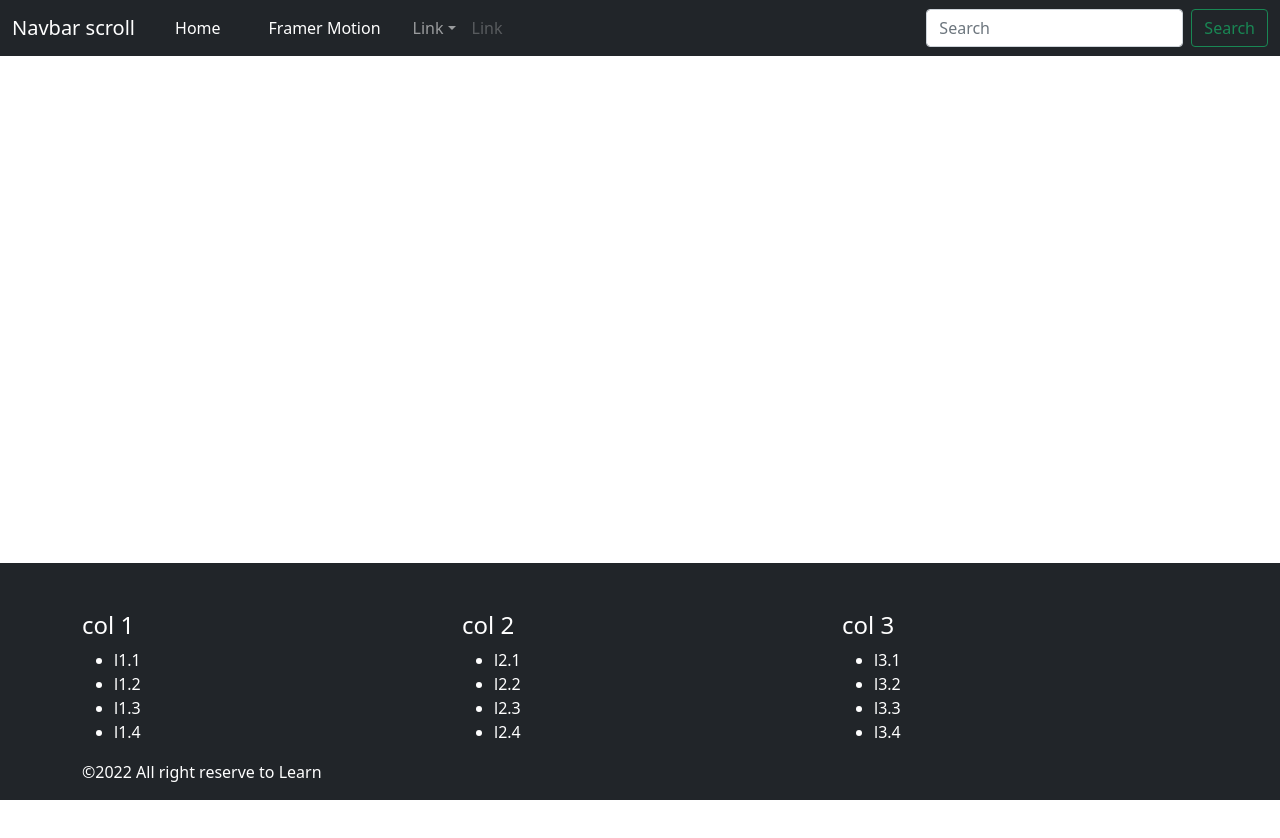
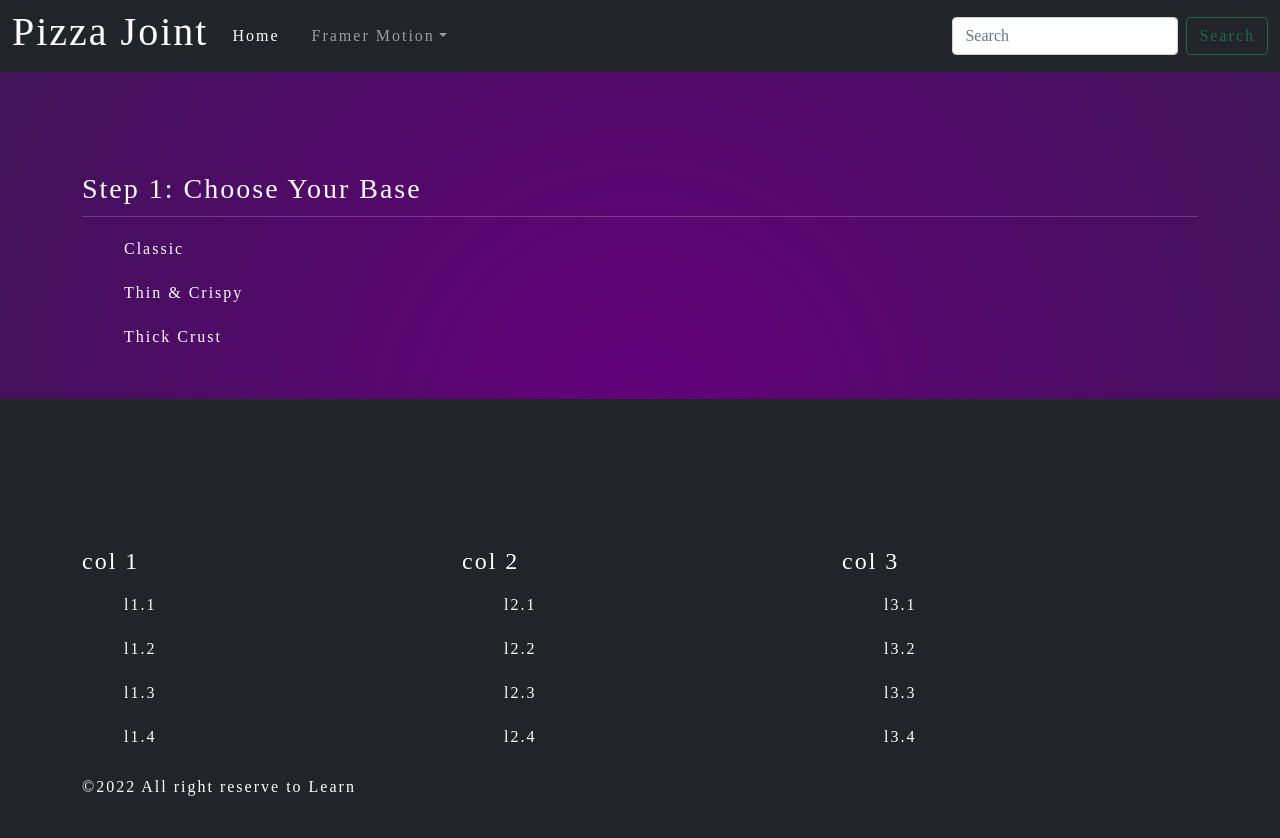
Before and after one commit to DzLearn/LearnReactApp, a React (Create React App) app: page /base in a window 1280 px wide. Shown: the top 838 px of the page. Before the commit the page ends 800 px from the top, so only its background shows below. Built offline with nearby package versions, Linux system fonts and the light colour scheme.

Commit message:
Framer Motion Project Setup

```diff
--- a/src/assets/styles/index.css
+++ b/src/assets/styles/index.css
@@ -1,13 +1,97 @@
-body {
+/* reset & common styles */
+body, ul, h1, h2, h3, p, button, a, div{
   margin: 0;
-  font-family: -apple-system, BlinkMacSystemFont, 'Segoe UI', 'Roboto', 'Oxygen',
-    'Ubuntu', 'Cantarell', 'Fira Sans', 'Droid Sans', 'Helvetica Neue',
-    sans-serif;
-  -webkit-font-smoothing: antialiased;
-  -moz-osx-font-smoothing: grayscale;
+  padding: 0;
+  color: white;
+  font-family: 'Quicksand';
+  letter-spacing: 2px;
+  list-style-type: none;
+  text-decoration: none;
+}
+body{
+  background: rgb(100,0,123);
+  background: radial-gradient(circle, rgba(100,0,123,1) 0%, rgba(62,20,86,1) 100%);
+  overflow: hidden;
+}
+button{
+  color: white;
+  padding: 10px 30px;
+  font-size: 1em;
+  background: transparent;
+  border-radius: 50px;
+  border: 1px solid white;
+  margin: 40px auto 0;
+  cursor: pointer;
+  opacity: 0.7;
+}
+.container{
+  max-width: 300px;
+  margin: 100px auto 40px;
+}
+.container h3{
+  padding-bottom: 10px;
+  margin-bottom: 10px;
+  border-bottom: 1px solid rgba(255,255,255,0.2);
+}
+.container li{
+  padding: 10px;
+  cursor: pointer;
 }
 
-code {
-  font-family: source-code-pro, Menlo, Monaco, Consolas, 'Courier New',
-    monospace;
+/* header */
+header{
+  display: flex;
+  padding: 40px;
+  align-items: center;
 }
+header .title{
+  flex-grow: 1;
+  margin-left: 20px;
+  font-size: 0.6em;
+}
+header h1{
+  border-bottom: 1px solid rgba(255,255,255,0.2);
+  padding-bottom: 10px;
+}
+header .pizza-svg {
+  width: 80px;
+  overflow: visible;
+  stroke: #fff;
+  stroke-width: 4;
+  stroke-linejoin: round;
+  stroke-linecap: round;
+}
+
+/* lists */
+li span.active{
+  font-weight: bold;
+}
+li span.active::before{
+  content: '>';
+  position: relative;
+  top: -2px;
+  margin-right: 6px;
+  transform: scale(0.8, 1);
+  display: inline-block;
+}
+
+/* pages */
+.home h2{
+  font-size: 2em;
+  margin-bottom: 30px;
+}
+.home.container,
+.order.container{
+  text-align: center;
+  max-width: 800px;
+}
+.home button{
+  color: white;
+  padding: 15px 30px;
+  font-size: 1.6em;
+  border: 3px solid white;
+  margin: 30px 20px;
+}
+.order p{
+  margin: 20px auto;
+}
--- /dev/null
+++ b/src/components/Base.js
@@ -0,0 +1,34 @@
+import React from 'react';
+import { Link } from 'react-router-dom';
+
+const Base = ({ addBase, pizza }) => {
+  const bases = ['Classic', 'Thin & Crispy', 'Thick Crust'];
+
+  return (
+    <div className="base container">
+
+      <h3>Step 1: Choose Your Base</h3>
+      <ul>
+        {bases.map(base => {
+          let spanClass = pizza.base === base ? 'active' : '';
+          return (
+            <li key={base} onClick={() => addBase(base)}>
+              <span className={spanClass}>{ base }</span>
+            </li>
+          )
+        })}
+      </ul>
+
+      {pizza.base && (
+        <div className="next">
+          <Link to="/toppings">
+            <button>Next</button>
+          </Link>
+        </div>
+      )}
+
+    </div>
+  )
+}
+
+export default Base;
--- /dev/null
+++ b/src/components/Order.js
@@ -0,0 +1,13 @@
+import React from 'react';
+
+const Order = ({ pizza }) => {
+  return (
+    <div className="container order">
+      <h2>Thank you for your order :)</h2>
+      <p>You ordered a {pizza.base} pizza with:</p>
+      {pizza.toppings.map(topping => <div key={topping}>{topping}</div>)}
+    </div>
+  )
+}
+
+export default Order;
--- /dev/null
+++ b/src/components/Toppings.js
@@ -0,0 +1,32 @@
+import React from 'react';
+import { Link } from 'react-router-dom';
+
+const Toppings = ({ addTopping, pizza }) => {
+  let toppings = ['mushrooms', 'peppers', 'onions', 'olives', 'extra cheese', 'tomatoes'];
+
+  return (
+    <div className="toppings container">
+
+      <h3>Step 2: Choose Toppings</h3>
+      <ul>
+        {toppings.map(topping => {
+          let spanClass = pizza.toppings.includes(topping) ? 'active' : '';
+          return (
+            <li key={topping} onClick={() => addTopping(topping)}>
+              <span className={spanClass}>{ topping }</span>
+            </li>
+          )
+        })}
+      </ul>
+
+      <Link to="/order">
+        <button>
+          Order
+        </button>
+      </Link>
+
+    </div>
+  )
+}
+
+export default Toppings;
--- a/src/layouts/Header.js
+++ b/src/layouts/Header.js
@@ -9,12 +9,21 @@ const linkStyle = {
   cursor: "pointer"
 };
 
+const bLinkStyle = {
+  margin: "1rem",
+  textDecoration: "none",
+  color: 'black',
+  cursor: "pointer"
+};
+
 export default function Header() {
   return (
     <div>
         <Navbar bg="dark" variant="dark">
           <Container fluid>
-          <Navbar.Brand href="#">Navbar scroll</Navbar.Brand>
+          <div className="title">
+            <h1>Pizza Joint</h1>
+          </div>
             <Navbar.Toggle aria-controls="navbarScroll" />
             <Navbar.Collapse id="navbarScroll">
               <Nav
@@ -23,18 +32,18 @@ export default function Header() {
                 navbarScroll
               >
                 <Nav.Link><Link to="/" style={linkStyle}>Home</Link></Nav.Link>
-              <Nav.Link><Link to="/motion" style={linkStyle}>Framer Motion</Link></Nav.Link>
-              <NavDropdown title="Link" id="navbarScrollingDropdown">
-                <NavDropdown.Item href="#action3">Action</NavDropdown.Item>
-                <NavDropdown.Item href="#action4">Another action</NavDropdown.Item>
+
+                <NavDropdown title="Framer Motion" id="navbarScrollingDropdown">
+                  <NavDropdown.Item>
+                    <Link to="/motion" style={bLinkStyle}>Slider</Link>
+                  </NavDropdown.Item>
+                  <NavDropdown.Item>Another action</NavDropdown.Item>
                   <NavDropdown.Divider />
                   <NavDropdown.Item href="#action5">
                     Something else here
                   </NavDropdown.Item>
                 </NavDropdown>
-              <Nav.Link href="#" disabled>
-                Link
-              </Nav.Link>
+
               </Nav>
               <Form className="d-flex">
                 <FormControl
@@ -49,5 +58,6 @@ export default function Header() {
           </Container>
         </Navbar>
     </div>
+
   )
 }
--- a/src/pages/Home.js
+++ b/src/pages/Home.js
@@ -23,16 +23,30 @@ export default function Home()
       .then( res => setData( res.data ) ).catch( err => console.log(err) )
   },[])
   return (
-    <div className='container'>
-      <div className='home-container'>
-        {data.map( ( data, index ) =>
-        {
-          return <Cards data={data} />
-        } )}
-      </div>
+    <div className="home container">
+      <h2>
+        Welcome to Pizza Joint
+      </h2>
+      <Link to="/base">
+        <button>
+          Create Your Pizza
+        </button>
+      </Link>
     </div>
+  )
+}
 
-  )
+function AddCards(props)
+{
+  return (
+    <div className='home-container'>
+      {/**<AddCards data={ data }/> */}
+      {props.data.map( ( data, index ) =>
+      {
+        return <Cards data={data} />
+      } )}
+    </div>
+  );
 }
 
 function Cards(props)
--- a/src/routes/Routes.js
+++ b/src/routes/Routes.js
@@ -1,4 +1,4 @@
-import React from 'react'
+import React, { useState } from 'react'
 
 import { Routes, Route } from "react-router-dom";
 
@@ -6,12 +6,39 @@ import Home from '../pages/Home'
 import Motion from '../pages/Motion'
 import ReadMore from '../pages/ReadMore';
 
-export default function NavRoutes() {
+import Base from '../components/Base'
+import Toppings from '../components/Toppings'
+import Order from '../components/Order'
+
+export default function NavRoutes()
+{
+  const [pizza, setPizza] = useState( { base: "", toppings: [] } );
+
+  const addBase = ( base ) =>
+  {
+    setPizza( { ...pizza, base } )
+  }
+
+  const addTopping = ( topping ) =>
+  {
+    let newToppings;
+    if ( !pizza.toppings.includes( topping ) )
+    {
+      newToppings = [...pizza.toppings, topping];
+    } else
+    {
+      newToppings = pizza.toppings.filter( item => item !== topping );
+    }
+    setPizza( { ...pizza, toppings: newToppings } );
+  }
   return (
     <Routes>
       <Route path="/" element={<Home />} />
       <Route path="/motion" element={<Motion />} />
       <Route path="/card/:id" element={<ReadMore />} />
+      <Route path="/base" element={<Base addBase={addBase} pizza={pizza} />}/>
+      <Route path="/toppings" element={<Toppings addTopping={addTopping} pizza={pizza} />}/>
+      <Route path="/order" element={<Order pizza={pizza} />}/>
     </Routes>
   )
 }
```
Also changed, not shown: src/components/Header.js (added, +25 -0 lines), public/Quicksand-Light.woff (added), public/Quicksand-Light.woff2 (added). Lines whose indentation alone changed are shown as unchanged.
